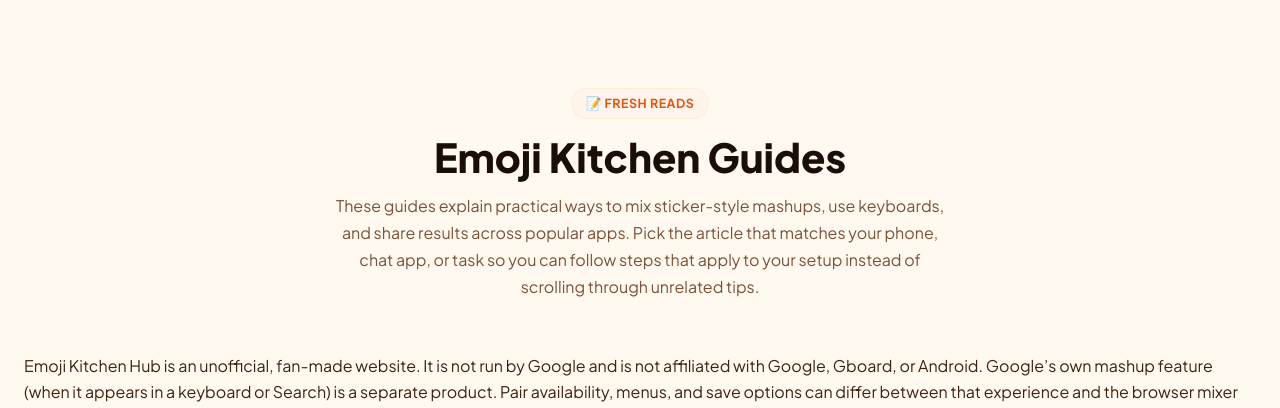
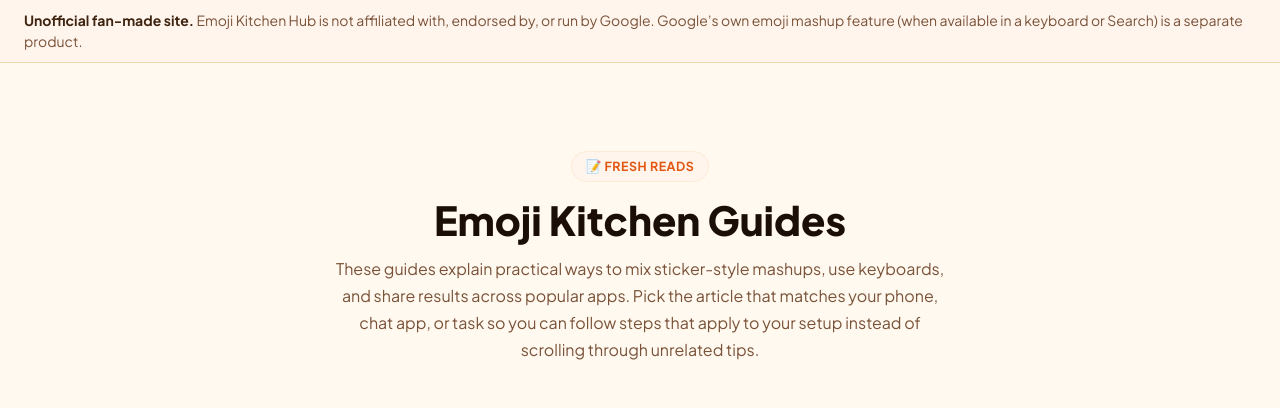
Before and after one commit to abdulmoiz1425/Emoji-Kitchen, a Django app: page /blog/ in a window 1280 px wide. Shown: the part 69-477 px from the top of the page. Run offline with Django 4.2, Linux system fonts and the light colour scheme; data that the repository does not hold is empty; parts of the project's set-up code (start-up, migrations or seed data) failed here and were passed over; some libraries are stand-ins or nearby versions.

Commit message:
SEO: site-wide unofficial / not-affiliated-with-Google notice
Add a short notice under the header on every page so AdSense and
visitors clearly see the site is fan-made and not run by Google.

```diff
--- a/kitchen/static/kitchen/css/style.css
+++ b/kitchen/static/kitchen/css/style.css
@@ -1911,3 +1911,27 @@ strong{font-weight:700}
 .limits-text p{font-size:1rem;color:var(--t5);line-height:1.75;margin:0 0 1rem}
 .limits-section .section-head{margin-bottom:28px}
 .section-head p + p{margin-top:12px}   /* two-paragraph introductions (Emoji Maker, Emoji Generator) */
+
+/* ════════════════════════════════════════════════════════════════════
+   SITE-WIDE UNOFFICIAL NOTICE
+════════════════════════════════════════════════════════════════════ */
+.site-notice{
+  background:var(--accent-xlt);
+  border-bottom:1px solid var(--border);
+  padding:10px 0;
+}
+.site-notice__inner{
+  display:flex;
+  align-items:flex-start;
+  gap:10px;
+}
+.site-notice p{
+  margin:0;
+  font-size:.875rem;
+  line-height:1.5;
+  color:var(--t5);
+}
+.site-notice strong{color:var(--t7);font-weight:700}
+@media(max-width:600px){
+  .site-notice p{font-size:.8125rem}
+}
--- a/kitchen/templates/kitchen/base.html
+++ b/kitchen/templates/kitchen/base.html
@@ -80,6 +80,13 @@
   </div>
 </header>
 
+<!-- Site-wide unofficial / not-affiliated notice -->
+<div class="site-notice" role="note">
+  <div class="container site-notice__inner">
+    <p><strong>Unofficial fan-made site.</strong> Emoji Kitchen Hub is not affiliated with, endorsed by, or run by Google. Google’s own emoji mashup feature (when available in a keyboard or Search) is a separate product.</p>
+  </div>
+</div>
+
 {% block content %}{% endblock %}
 
 <!-- ════════════════════════════════════════════════════════ FOOTER ══ -->
```
Also changed, not shown: kitchen/tests.py (+15 -0 lines).
